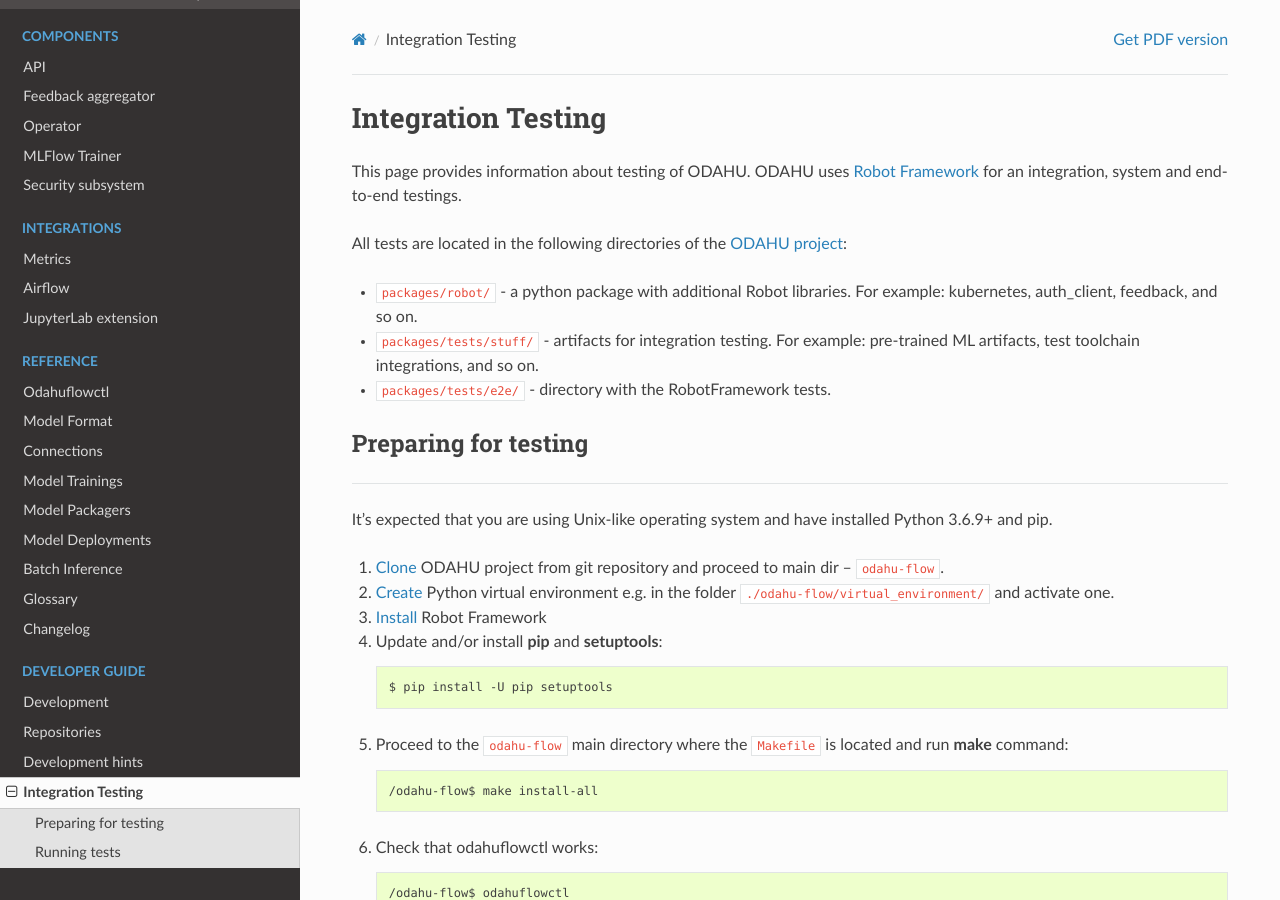
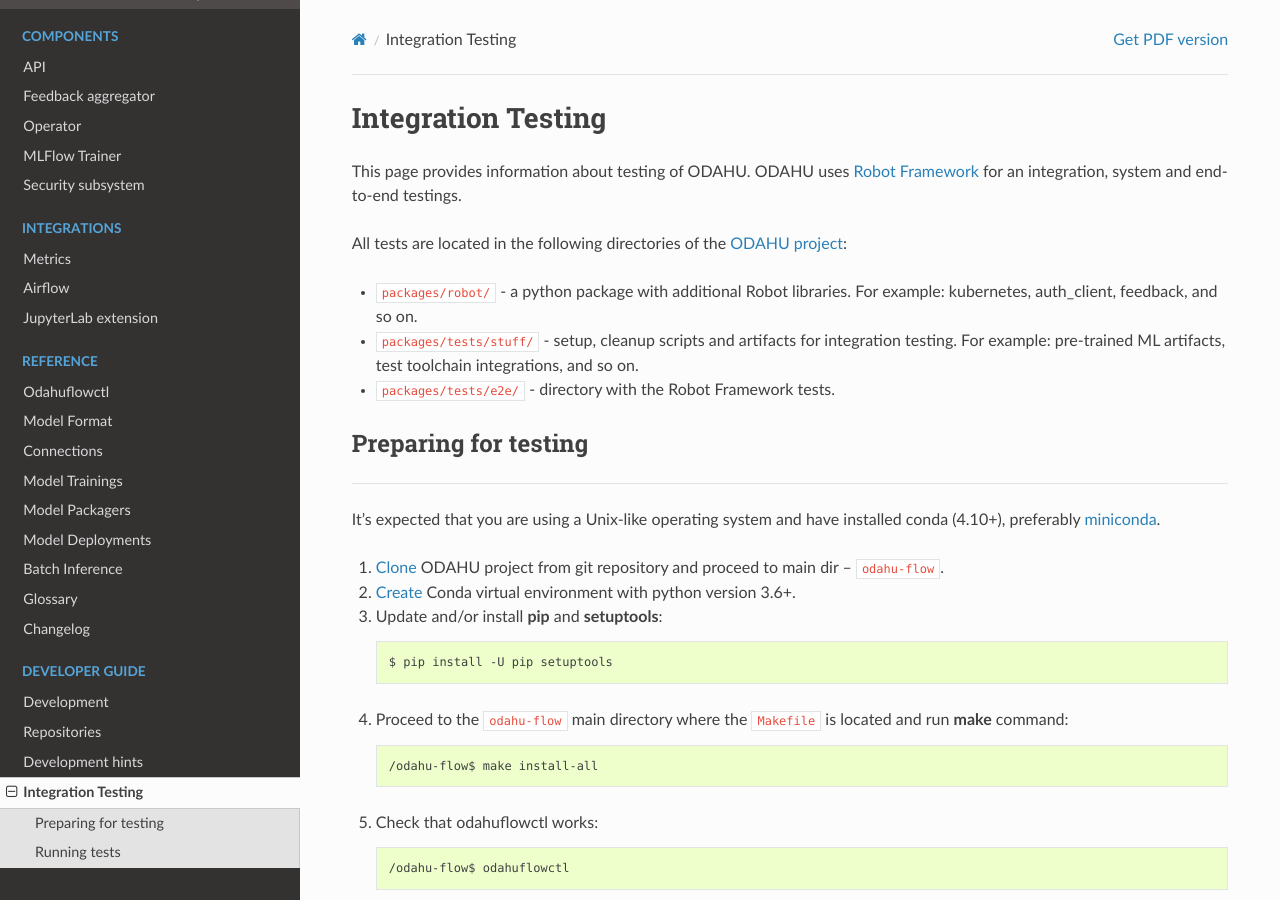
Before and after one commit to odahu/odahu-docs, a Sphinx documentation site: the page built from source/dev_testing.md, in a window 1280 px wide and 900 px high. Built offline with Sphinx 7.4.7 and the Read the Docs theme 2.0.0, drawn with Linux system fonts in a browser that asks for light colours; formulas are drawn with MathJax 3; some of the changed text lies outside the part shown.

Commit message:
Update dev_testing.md

````diff
--- a/source/dev_testing.md
+++ b/source/dev_testing.md
@@ -5,18 +5,16 @@
 
 All tests are located in the following directories of the [ODAHU project](https://github.com/odahu/odahu-flow):
 * `packages/robot/` - a python package with additional Robot libraries. For example: kubernetes, auth_client, feedback, and so on.
-* `packages/tests/stuff/` - artifacts for integration testing. For example: pre-trained ML artifacts, test toolchain integrations, and so on.
-* `packages/tests/e2e/` - directory with the RobotFramework tests.
+* `packages/tests/stuff/` - setup, cleanup scripts and artifacts for integration testing. For example: pre-trained ML artifacts, test toolchain integrations, and so on.
+* `packages/tests/e2e/` - directory with the Robot Framework tests.
 
 ## Preparing for testing
 --------------------
 
-It's expected that you are using Unix-like operating system and have installed Python 3.6.9+ and pip.
+It's expected that you are using a Unix-like operating system and have installed conda (4.10+), preferably [miniconda](https://docs.conda.io/en/latest/miniconda.html).
 
 1. [Clone](https://github.com/odahu/odahu-flow) ODAHU project from git repository and proceed to main dir – `odahu-flow`.
-1. [Create](https://docs.python.org/3/library/venv.html) Python virtual environment
-e.g. in the folder `./odahu-flow/virtual_environment/` and activate one.
-1. [Install](https://github.com/robotframework/robotframework/blob/master/INSTALL.rst) Robot Framework
+1. [Create](https://conda.io/projects/conda/en/latest/user-guide/tasks/manage-environments.html#creating-an-environment-with-commands) Conda virtual environment with python version 3.6+.
 1. Update and/or install **pip** and **setuptools**:
     ```bash
     $ pip install -U pip setuptools
@@ -73,9 +71,15 @@
    ```bash
     /odahu-flow$ make setup-e2e-robot
     ```
-    **NB.** You should execute the previous command only once for a new cluster.
+   **NB.** You should execute the `setup` command only once for a new cluster.
 
-1. Finally, start the robot tests:
+1. The next step is to run the Robot Framework tests:
    ```bash
    /odahu-flow$ make e2e-robot
    ```
+
+1. Finally, cleanup the cluster after testing:
+   ```bash
+   /odahu-flow$ make cleanup-e2e-robot
+   ```
+   **NB.** You should run the `cleanup` command only once, after all testing has been completed.
````
